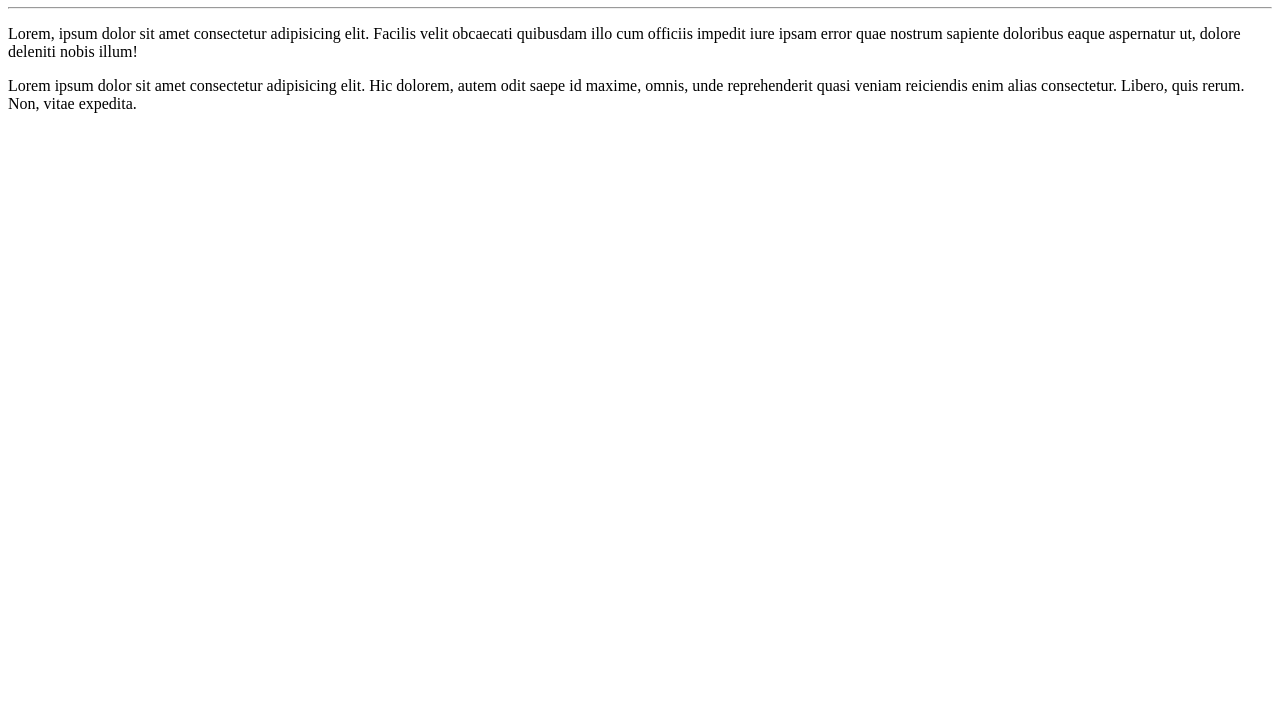
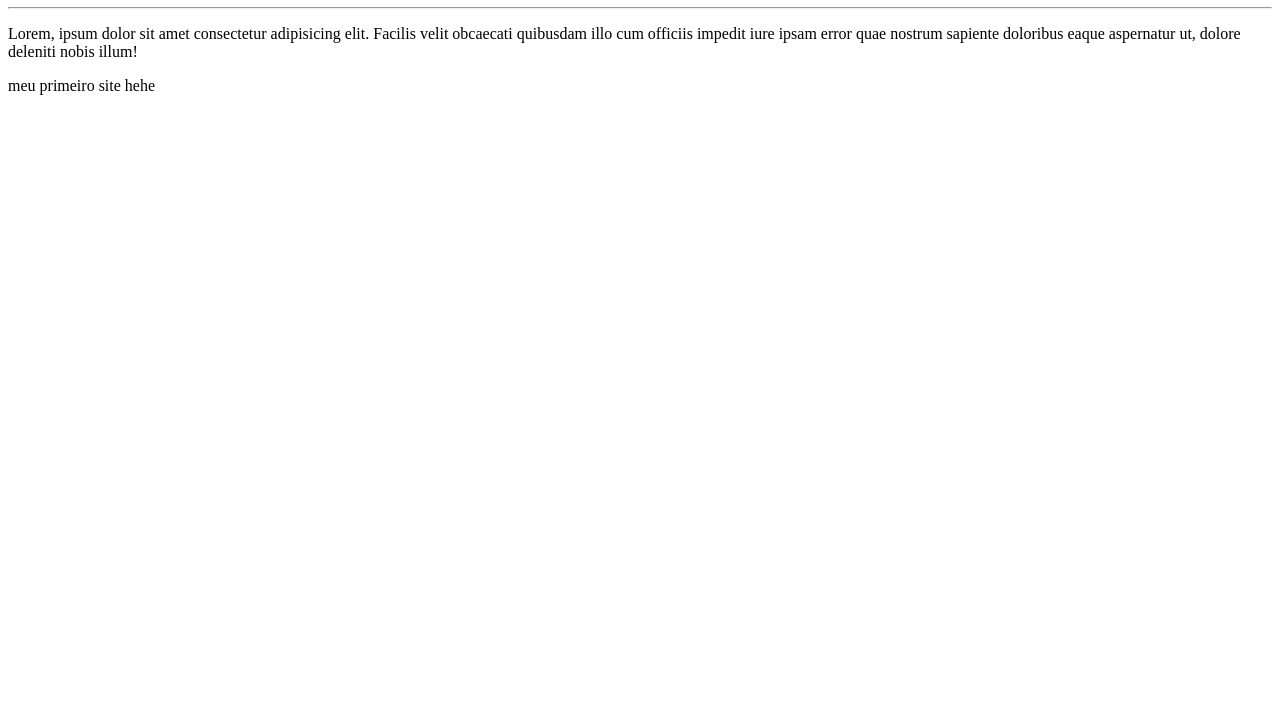
Before and after one commit to JeanVictorFF/Ola-Mundo, a plain HTML site: page site-exemplo/index.html in a window 1280 px wide. Shown: the part 73-800 px from the top of the page. Drawn offline with Linux system fonts and the light colour scheme.

Commit message:
Escrevi uma coisa

```diff
--- a/site-exemplo/index.html
+++ b/site-exemplo/index.html
@@ -10,6 +10,6 @@
     <h1>Olá, mundo</h1>
     <hr>
     <p>Lorem, ipsum dolor sit amet consectetur adipisicing elit. Facilis velit obcaecati quibusdam illo cum officiis impedit iure ipsam error quae nostrum sapiente doloribus eaque aspernatur ut, dolore deleniti nobis illum!</p>
-    <p>Lorem ipsum dolor sit amet consectetur adipisicing elit. Hic dolorem, autem odit saepe id maxime, omnis, unde reprehenderit quasi veniam reiciendis enim alias consectetur. Libero, quis rerum. Non, vitae expedita.</p>
+    <p> meu primeiro site hehe</p>
 </body>
 </html>
```
